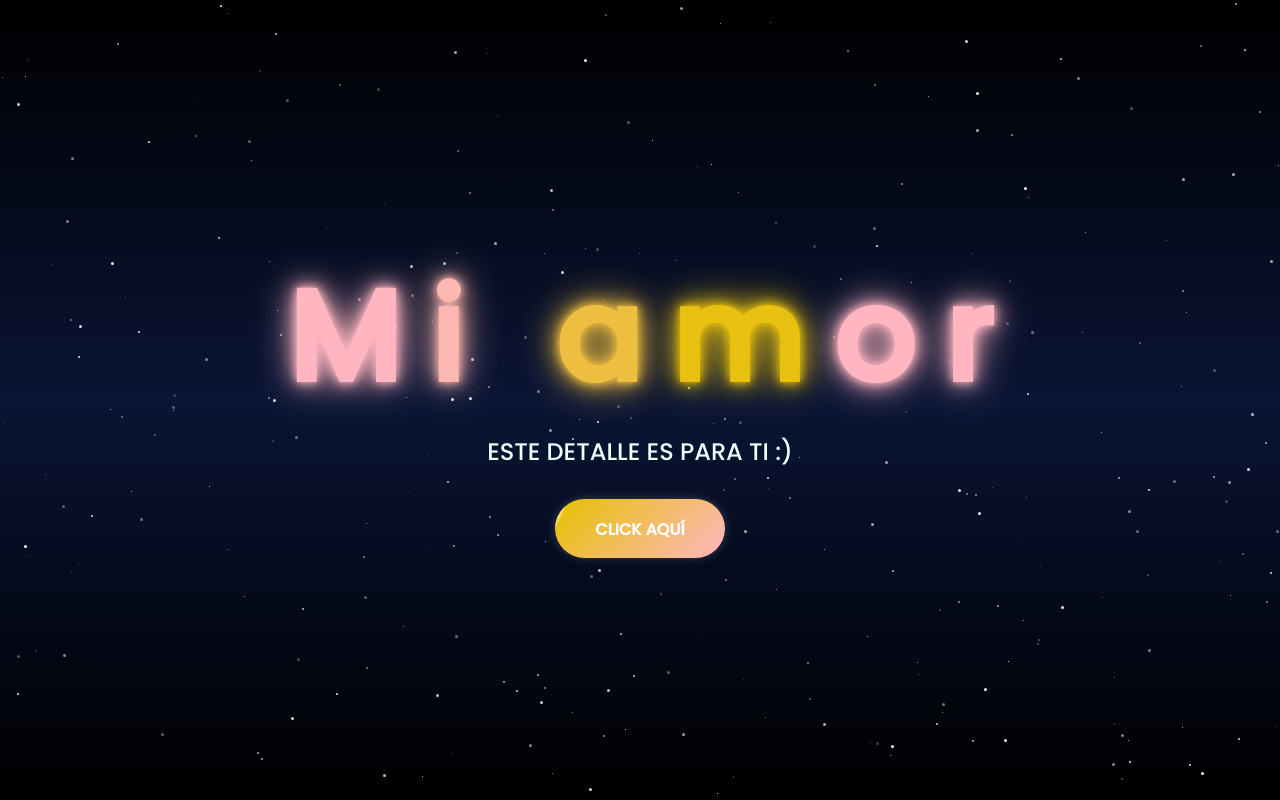
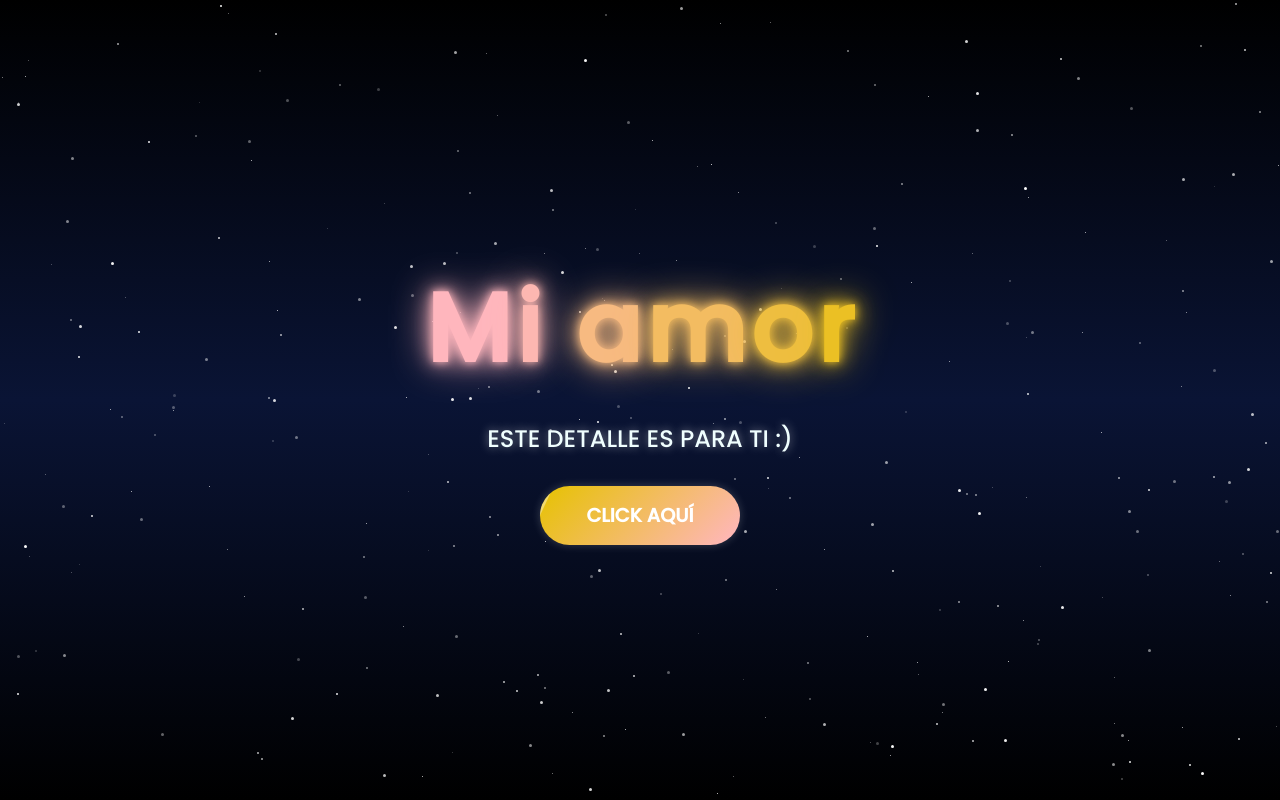
Before and after one commit to JhosepDev24/florAmarillaJC, a plain HTML site: page index.html in a window 1280 px wide. Drawn offline with Linux system fonts and the light colour scheme.

Commit message:
Update index.html

```diff
--- a/index.html
+++ b/index.html
@@ -5,29 +5,30 @@
     <meta charset="UTF-8">
     <meta http-equiv="X-UA-Compatible" content="IE=edge">
     <meta name="viewport" content="width=device-width, initial-scale=1.0">
-
     <link rel="icon" href="img/flowers.png" type="image/x-icon">
-    <title>Flowers</title>
+    <title>Para Ti</title>
     <style>
         @import url('https://fonts.googleapis.com/css2?family=Poppins:ital,wght@0,500;1,900&display=swap');
 
         * {
             font-family: 'Poppins', cursive;
+            margin: 0;
+            padding: 0;
+            box-sizing: border-box;
         }
 
         body {
             color: azure;
             width: 100%;
-            height: 100vh;
+            min-height: 100vh;
             display: flex;
             flex-direction: column;
             align-items: center;
             justify-content: center;
             background: linear-gradient(to bottom, #000000, #0a1435, #000000);
-            overflow: hidden;
+            overflow-x: hidden;
             position: relative;
-            margin: 0;
-            padding: 0;
+            padding: 20px;
         }
 
         /* Capa de estrellas */
@@ -101,6 +102,75 @@
             position: relative;
             z-index: 1;
             text-align: center;
+            width: 100%;
+            max-width: 800px;
+            padding: 20px;
+        }
+
+        .greetings {
+            font-weight: 900;
+            margin-bottom: 20px;
+            display: flex;
+            flex-wrap: wrap;
+            justify-content: center;
+            gap: 5px;
+        }
+
+        .greetings span {
+            font-weight: bold;
+            animation: glow 4s infinite ease-in-out;
+            display: inline-block;
+        }
+
+        @keyframes glow {
+            0% {
+                color: #e6c200;
+                text-shadow: 0 0 8px #e6c200, 0 0 20px #e6c200, 0 0 40px #e6c200;
+            }
+            25% {
+                color: #ffb6c1;
+                text-shadow: 0 0 8px #ffb6c1, 0 0 20px #ffb6c1, 0 0 40px #ffb6c1;
+            }
+            50% {
+                color: #c6a0f6;
+                text-shadow: 0 0 8px #c6a0f6, 0 0 20px #c6a0f6, 0 0 40px #c6a0f6;
+            }
+            75% {
+                color: #a3d8f4;
+                text-shadow: 0 0 8px #a3d8f4, 0 0 20px #a3d8f4, 0 0 40px #a3d8f4;
+            }
+            100% {
+                color: #e6c200;
+                text-shadow: 0 0 8px #e6c200, 0 0 20px #e6c200, 0 0 40px #e6c200;
+            }
+        }
+
+        .greetings > span:nth-child(1) {
+            animation-delay: .1s;
+        }
+        .greetings > span:nth-child(2) {
+            animation-delay: .2s;
+        }
+        .greetings > span:nth-child(3) {
+            animation-delay: .3s;
+        }
+        .greetings > span:nth-child(4) {
+            animation-delay: .4s;
+        }
+        .greetings > span:nth-child(5) {
+            animation-delay: .5s;
+        }
+        .greetings > span:nth-child(6) {
+            animation-delay: .6s;
+        }
+        .greetings > span:nth-child(7) {
+            animation-delay: .7s;
+        }
+
+        .description {
+            font-size: 1.5rem;
+            margin-bottom: 30px;
+            text-shadow: 0 0 10px rgba(255, 255, 255, 0.5);
         }
 
         .button {
@@ -122,11 +192,15 @@
             box-shadow: 0 0 10px rgba(255,255,255,0.2);
             position: relative;
             overflow: hidden;
+            min-width: 200px;
         }
 
         .botones a {
             text-decoration: none;
             color: #fff;
+            display: block;
+            width: 100%;
+            height: 100%;
         }
 
         .botones:hover {
@@ -160,83 +234,73 @@
             }
         }
 
+        /* Media queries para responsividad */
+        @media screen and (min-width: 1200px) {
+            .greetings span {
+                font-size: 6rem;
+            }
+        }
 
+        @media screen and (max-width: 1199px) and (min-width: 992px) {
+            .greetings span {
+                font-size: 5.5rem;
+            }
+        }
+
+        @media screen and (max-width: 991px) and (min-width: 768px) {
+            .greetings span {
+                font-size: 5rem;
+            }
+        }
+
+        @media screen and (max-width: 767px) and (min-width: 576px) {
+            .greetings span {
+                font-size: 4.5rem;
+            }
+            .description {
+                font-size: 1.3rem;
+            }
+        }
+
+        @media screen and (max-width: 575px) {
             .greetings {
-            font-size: 7rem;
-            font-weight: 900;
+                gap: 3px;
             }
 
             .greetings span {
-    font-size: 8rem;
-    font-weight: bold;
-    animation: glow 4s infinite ease-in-out;
-    display: inline-block;
+                font-size: 3.2rem;
             }
 
+            .description {
+                font-size: 1.1rem;
+                padding: 0 10px;
+            }
 
-@keyframes glow {
-    0% {
-        color: #e6c200; /* dorado suave */
-        text-shadow: 0 0 8px #e6c200, 0 0 20px #e6c200, 0 0 40px #e6c200;
+            .botones {
+                padding: 12px 30px;
+                font-size: 1rem;
+                min-width: 180px;
             }
-    25% {
-        color: #ffb6c1; /* rosado pastel */
-        text-shadow: 0 0 8px #ffb6c1, 0 0 20px #ffb6c1, 0 0 40px #ffb6c1;
-    }
-    50% {
-        color: #c6a0f6; /* violeta suave */
-        text-shadow: 0 0 8px #c6a0f6, 0 0 20px #c6a0f6, 0 0 40px #c6a0f6;
-    }
-    75% {
-        color: #a3d8f4; /* celeste bajito */
-        text-shadow: 0 0 8px #a3d8f4, 0 0 20px #a3d8f4, 0 0 40px #a3d8f4;
-    }
-    100% {
-        color: #e6c200; /* vuelve al dorado suave */
-        text-shadow: 0 0 8px #e6c200, 0 0 20px #e6c200, 0 0 40px #e6c200;
+
+            body {
+                padding: 15px;
+                justify-content: flex-start;
+                padding-top: 40px;
             }
         }
 
-
-        .greetings>span:nth-child(2) {
-            animation-delay: .2s;
-        }
-
-        .greetings>span:nth-child(3) {
-            animation-delay: .4s;
-        }
-
-        .greetings>span:nth-child(4) {
-            animation-delay: .6s;
-        }
-
-        .greetings>span:nth-child(5) {
-            animation-delay: .8s;
+        @media screen and (max-width: 380px) {
+            .greetings span {
+                font-size: 2.8rem;
             }
 
             .description {
-            font-size: 1.5rem;
-            margin-bottom: 20px;
+                font-size: 1rem;
             }
 
-        .button a {
-            text-decoration: none;
-            font-size: 1rem;
-            color: #111;
-        }
-
-        @media screen and (max-width:574px) {
-            .greetings {
-                display: block;
-                font-size: 4rem;
-                font-weight: 800;
-                text-align: center;
-            }
-            .description {
-                font-size: 2rem;
-            }
-            .button a {
-                font-size: 1rem;
+            .botones {
+                padding: 10px 25px;
+                min-width: 160px;
             }
         }
     </style>
@@ -256,10 +320,10 @@
             <span>r</span>
         </div>
 
-
         <div class="description">
             <span>ESTE DETALLE ES PARA TI :)</span>
         </div>
+
         <div class="button">
             <button class="botones">
                 <a href="flores.html" style="color: #fff;">CLICK AQUÍ</a>
```
Lines whose indentation alone changed are shown as unchanged.
